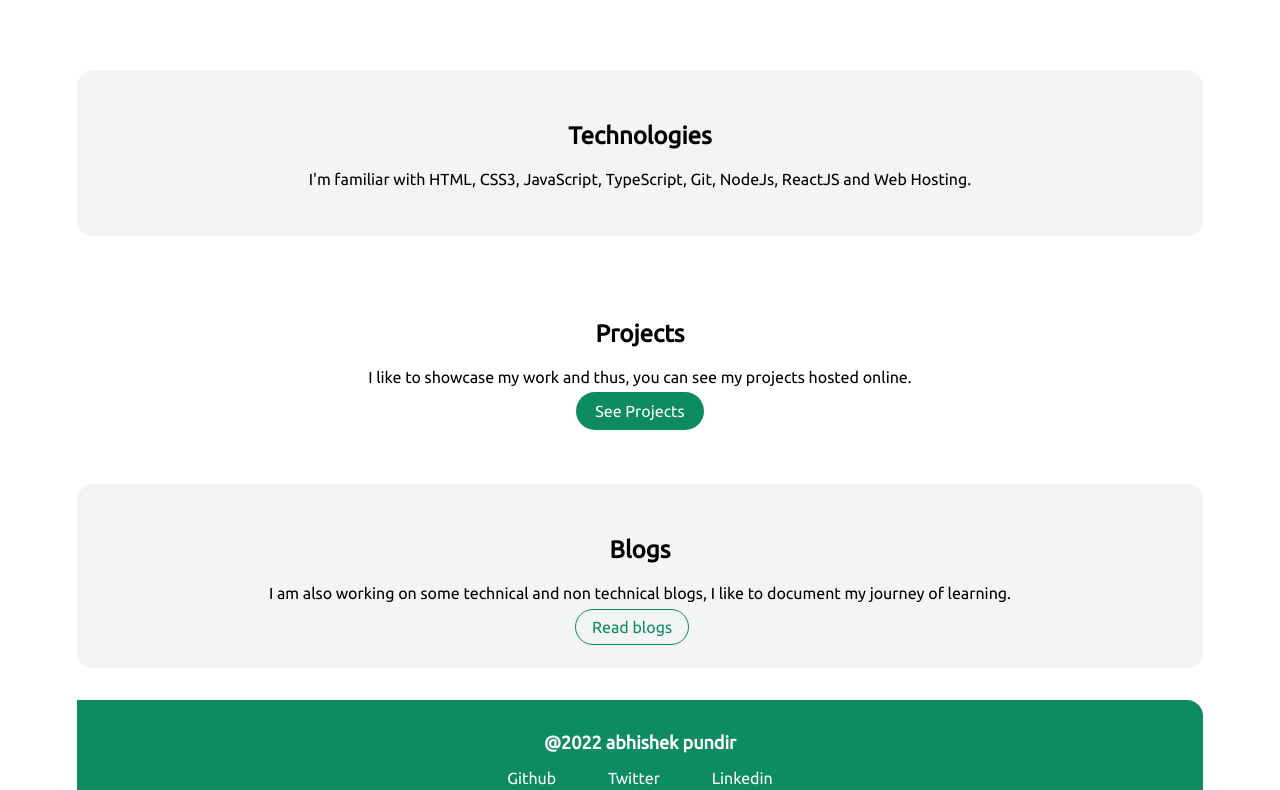
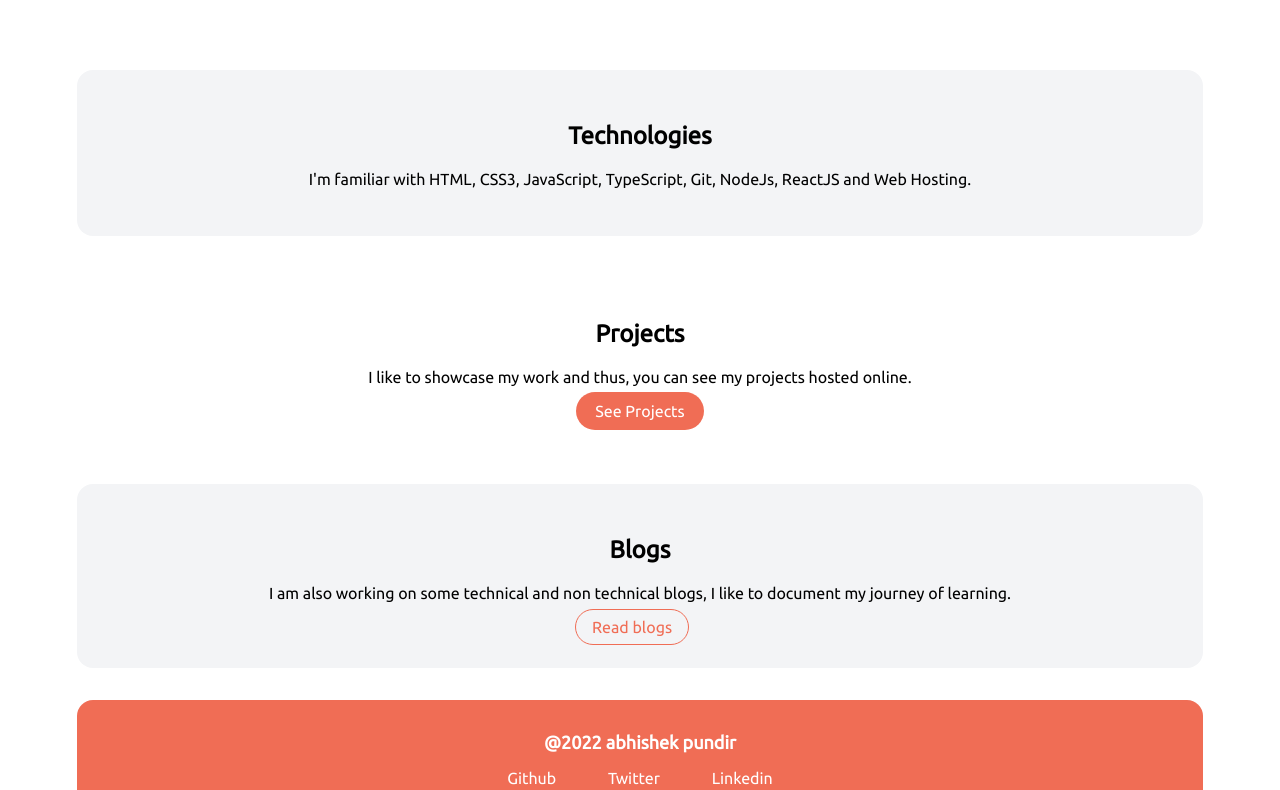
Before and after one commit to iAbhishekPundir/markThree-Hosting, a plain HTML site: page index.html in a window 1280 px wide. Shown: the part 744-1534 px from the top of the page. Drawn offline with Linux system fonts and the light colour scheme.

Commit message:
Update styles.css

```diff
--- a/styles.css
+++ b/styles.css
@@ -1,7 +1,7 @@
 @import url('https://fonts.googleapis.com/css2?family=Ubuntu&display=swap');
 
 :root {
-    --primary-color: #0d8b61;
+    --primary-color: #f06d55;
     --off-white: #F3F4F6;
     --dark-gray: #6B7280;
 }
@@ -78,6 +78,7 @@ hr {
     color: white;
     padding: 1rem;
     border-bottom-left-radius: 1rem;
+    border-bottom-right-radius: 1rem;
 }
 
 .navigation .nav-brand {
@@ -154,6 +155,7 @@ hr {
     text-align: center;
     color: white;
     border-top-right-radius: 1rem;
+    border-top-left-radius: 1rem;
 }
 
 .footer .link {
```
